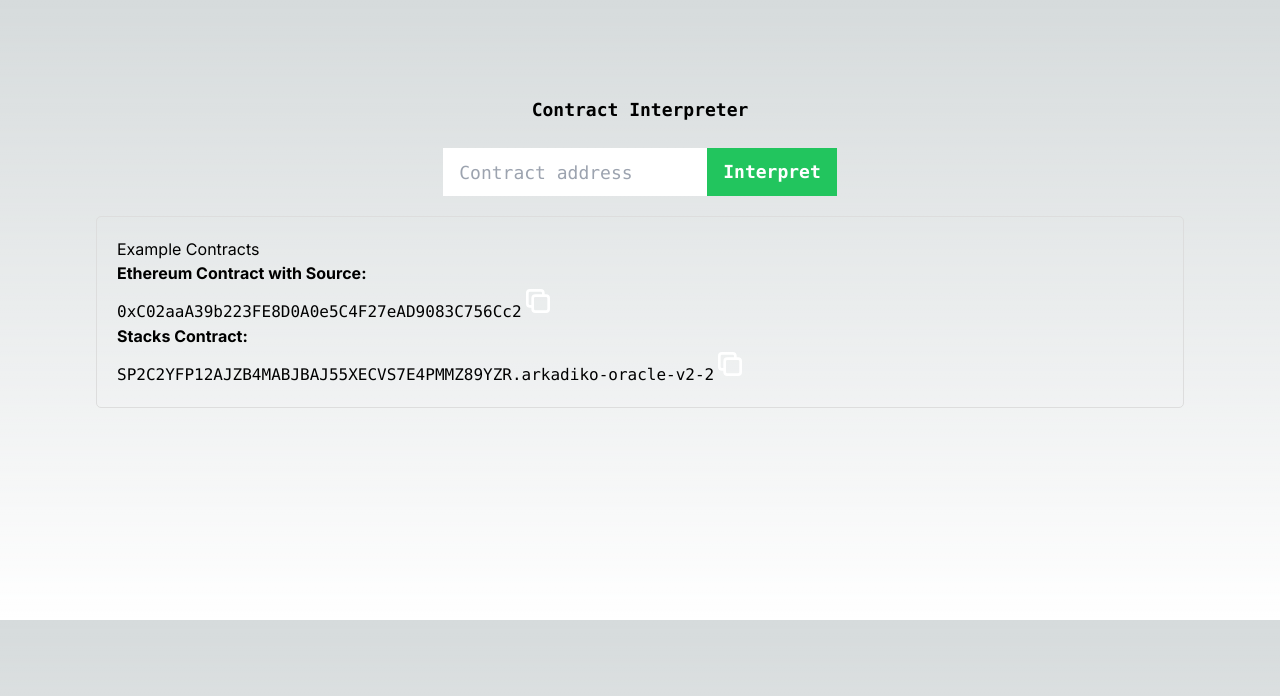
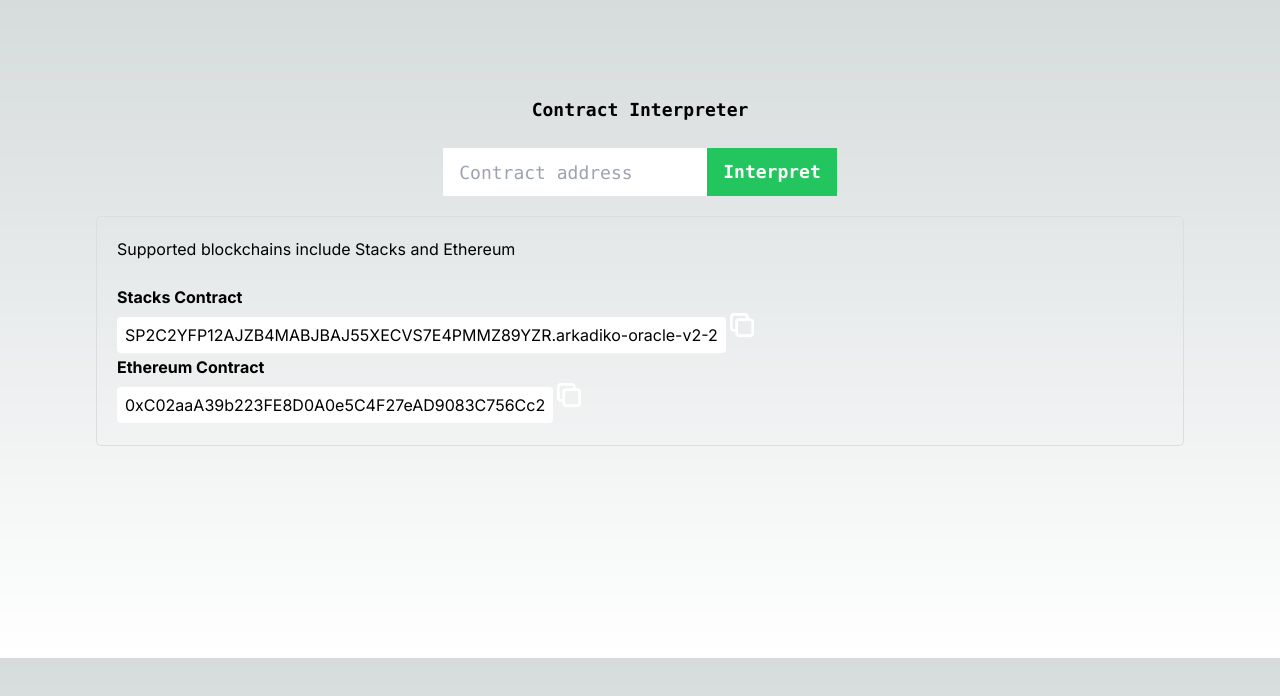
Before and after one commit to tippenein/contract_interpret, a Next.js app: page / in a window 1280 px wide. Shown: the top 696 px of the page. Built offline with nearby package versions, Linux system fonts and the light colour scheme.

Commit message:
fix syntax highlighting

```diff
--- a/app/page.tsx
+++ b/app/page.tsx
@@ -7,7 +7,7 @@ let ReactMarkdown: React.ComponentType<{ children: string }> | undefined;
 import('react-markdown').then((module) => {
   ReactMarkdown = module.default || module;
 });
-import { Light as SyntaxHighlighter } from 'react-syntax-highlighter';
+import { Prism as SyntaxHighlighter } from 'react-syntax-highlighter';
 import { solarizedlight } from 'react-syntax-highlighter/dist/esm/styles/prism';
 
 import {Help} from '../components/Help';
@@ -171,7 +171,7 @@ export default function Home() {
                       language={syntaxFor(blockchain.toLowerCase())}
                       style={solarizedlight}
                     >
-                      {sourceCode.toString()}
+                      {sourceCode}
                     </SyntaxHighlighter>
                   </div>
                 </div>
--- a/components/Help.tsx
+++ b/components/Help.tsx
@@ -20,23 +20,27 @@ export const Help: React.FC<HelpProps> = ({ handleCopy, copySuccess, setCopySucc
   const stacksExample = 'SP2C2YFP12AJZB4MABJBAJ55XECVS7E4PMMZ89YZR.arkadiko-oracle-v2-2'
   const handleButtonClick = async (text: string) => {
     await handleCopy(text);
-    setCopySuccess(text); // Set copySuccess to the copied text
+    setCopySuccess(text);
   };
   return (
     <div style={{width: '100%', margin: '20px', padding: '20px', border: '1px solid #ddd', borderRadius: '5px'}}>
-      <h2>Example Contracts</h2>
-      <p><strong>Ethereum Contract with Source:</strong></p>
-      <code>{ethExample}</code>
-      <button onClick={() => handleButtonClick(ethExample)}>
-        <CopyIcon />
-      </button>
-      {copySuccess === ethExample && <span>Copied!</span>}
-      <p><strong>Stacks Contract:</strong></p>
-      <code>{stacksExample}</code>
-      <button onClick={() => handleButtonClick(stacksExample)}>
-        <CopyIcon />
-      </button>
-      {copySuccess === stacksExample && <span>Copied!</span>}
+      <h2 className="mb-6">Supported blockchains include Stacks and Ethereum</h2>
+      <div className="mb-2">
+        <p><strong>Stacks Contract</strong></p>
+        <span className="p-2 rounded bg-white text-black">{stacksExample}</span>
+        <button onClick={() => handleButtonClick(stacksExample)}>
+          <CopyIcon />
+        </button>
+        {copySuccess === stacksExample && <span>Copied!</span>}
+      </div>
+      <div className="mb-2">
+        <p><strong>Ethereum Contract</strong></p>
+        <span className="p-2 rounded bg-white text-black">{ethExample}</span>
+        <button onClick={() => handleButtonClick(ethExample)}>
+          <CopyIcon />
+        </button>
+        {copySuccess === ethExample && <span>Copied!</span>}
+      </div>
     </div>
   );
 };
```
